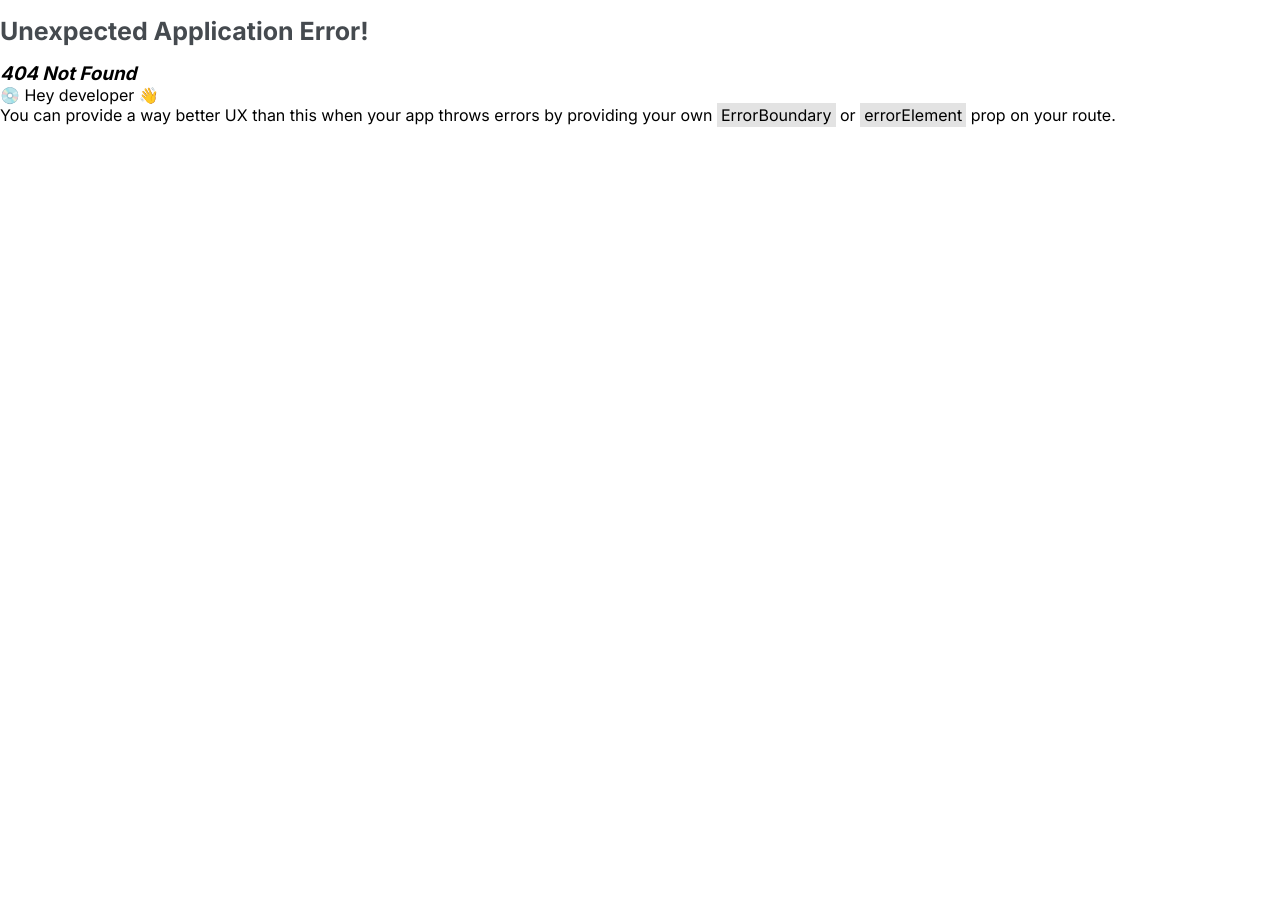
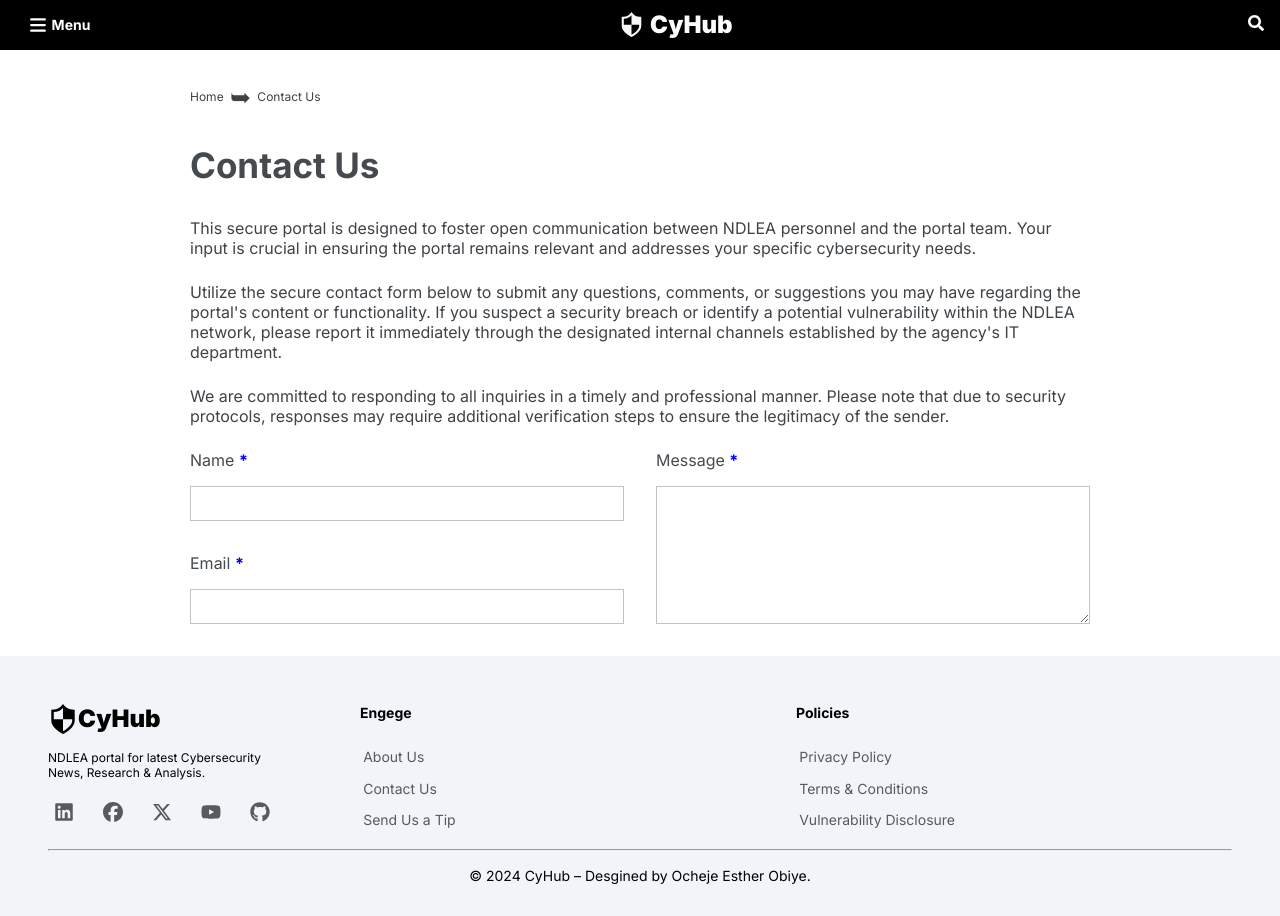
Before and after one commit to PraisesPJMT/cyhub, a React (Vite) app: page /contact in a window 1280 px wide. Before the commit this address had no page. Before the commit the page ends 800 px from the top, so only its background shows below. Built offline with nearby package versions, Linux system fonts and the light colour scheme.

Commit message:
add Contact Us page

```diff
--- /dev/null
+++ b/src/components/FormComponents.jsx
@@ -0,0 +1,55 @@
+import '../styles/form.css';
+
+export const InputField = ({
+	name,
+	label,
+	value,
+	type = 'text',
+	error,
+	handleChange,
+	required = false,
+}) => {
+	return (
+		<div className='field'>
+			<label>
+				<span>
+					{label} <strong>*</strong>
+				</span>
+				<input
+					type={type}
+					name={name}
+					value={value}
+					onChange={handleChange}
+					required={required}
+				/>
+			</label>
+			{error && <p>{error}</p>}
+		</div>
+	);
+};
+
+export const MessageField = ({
+	name,
+	value,
+	label,
+	error,
+	handleChange,
+	required = false,
+}) => {
+	return (
+		<div className='field'>
+			<label>
+				<span>
+					{label} <strong>*</strong>
+				</span>
+				<textarea
+					name={name}
+					value={value}
+					onChange={handleChange}
+					required={required}
+				/>
+			</label>
+			{error && <p>{error}</p>}
+		</div>
+	);
+};
--- /dev/null
+++ b/src/pages/Contact.jsx
@@ -0,0 +1,102 @@
+import { useState } from 'react';
+import Header from '../components/Header';
+import Footer from '../components/Footer';
+import { Link } from 'react-router-dom';
+
+import '../styles/pages.css';
+import { InputField, MessageField } from '../components/FormComponents';
+
+const initialState = {
+	name: '',
+	email: '',
+	message: '',
+};
+
+const Contact = () => {
+	const [contact, setContact] = useState(initialState);
+	const [contactErr, setContactErr] = useState(initialState);
+	const [init, setInit] = useState(false);
+
+	const handleChange = (event) => {
+		setContactErr(initialState);
+		const { name, value } = event.target;
+		setContactErr((prev) => ({ ...prev, [name]: value }));
+	};
+
+	const handleSubmit = (event) => {
+		event.preventDefault();
+	};
+
+	return (
+		<>
+			<Header />
+			<main>
+				<section className='main'>
+					<div className='link'>
+						<Link to='/'>Home</Link>
+						<span>&#10149;</span>
+						<Link to='/about'>Contact Us</Link>
+					</div>
+					<h1>Contact Us</h1>
+					<section className='content'>
+						<p>
+							This secure portal is designed to foster open communication
+							between NDLEA personnel and the portal team. Your input is crucial
+							in ensuring the portal remains relevant and addresses your
+							specific cybersecurity needs.
+						</p>
+						<p>
+							Utilize the secure contact form below to submit any questions,
+							comments, or suggestions you may have regarding the portal's
+							content or functionality. If you suspect a security breach or
+							identify a potential vulnerability within the NDLEA network,
+							please report it immediately through the designated internal
+							channels established by the agency's IT department.
+						</p>
+						<p>
+							We are committed to responding to all inquiries in a timely and
+							professional manner. Please note that due to security protocols,
+							responses may require additional verification steps to ensure the
+							legitimacy of the sender.
+						</p>
+					</section>
+					<section className='content'>
+						<form onSubmit={handleSubmit}>
+							<div className='field-row'>
+								<div className='field-col full'>
+									<InputField
+										name='name'
+										label='Name'
+										value={contact.name}
+										error={contactErr.name}
+										handleChange={handleChange}
+									/>
+									<InputField
+										type='email'
+										label='Email'
+										name='email'
+										value={contact.email}
+										error={contactErr.email}
+										handleChange={handleChange}
+									/>
+								</div>
+								<div className='field-col full high'>
+									<MessageField
+										name='message'
+										label='Message'
+										value={contact.message}
+										error={contactErr.message}
+										handleChange={handleChange}
+									/>
+								</div>
+							</div>
+						</form>
+					</section>
+				</section>
+			</main>
+			<Footer />
+		</>
+	);
+};
+
+export default Contact;
--- /dev/null
+++ b/src/styles/form.css
@@ -0,0 +1,60 @@
+.field {
+	width: 100%;
+	height: 100%;
+	color: #454a4f;
+
+	label {
+		display: flex;
+		flex-direction: column;
+		gap: 1rem;
+		width: 100%;
+		height: 100%;
+	}
+
+	strong {
+		color: blue;
+	}
+
+	input,
+	textarea {
+		width: 100%;
+		padding: 0.5rem 1rem;
+		font-size: 14px;
+		border: 1px solid #454a4f55;
+	}
+
+	textarea {
+		height: 100%;
+	}
+
+	input:focus,
+	textarea:focus {
+		border: 2px solid #454a4f;
+		outline: none;
+	}
+}
+
+form {
+	width: 100%;
+}
+
+.full {
+	width: 100%;
+}
+
+.high {
+	height: 100%;
+}
+
+.field-col {
+	display: flex;
+	flex-direction: column;
+	gap: 2rem;
+}
+
+.field-row {
+	display: grid;
+	grid-template-columns: 1fr 1fr;
+	width: 100%;
+	gap: 2rem;
+}
```
Also changed, not shown: src/App.jsx (+9 -3 lines).
